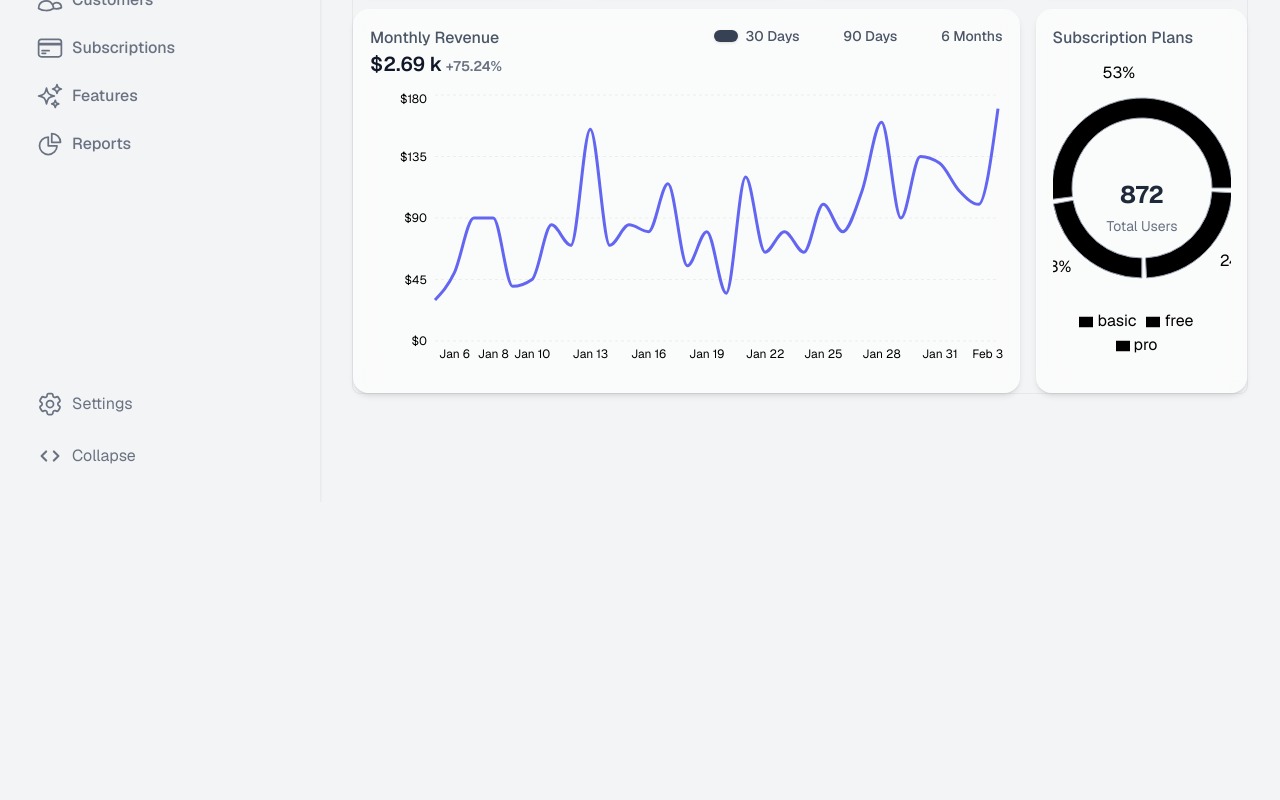
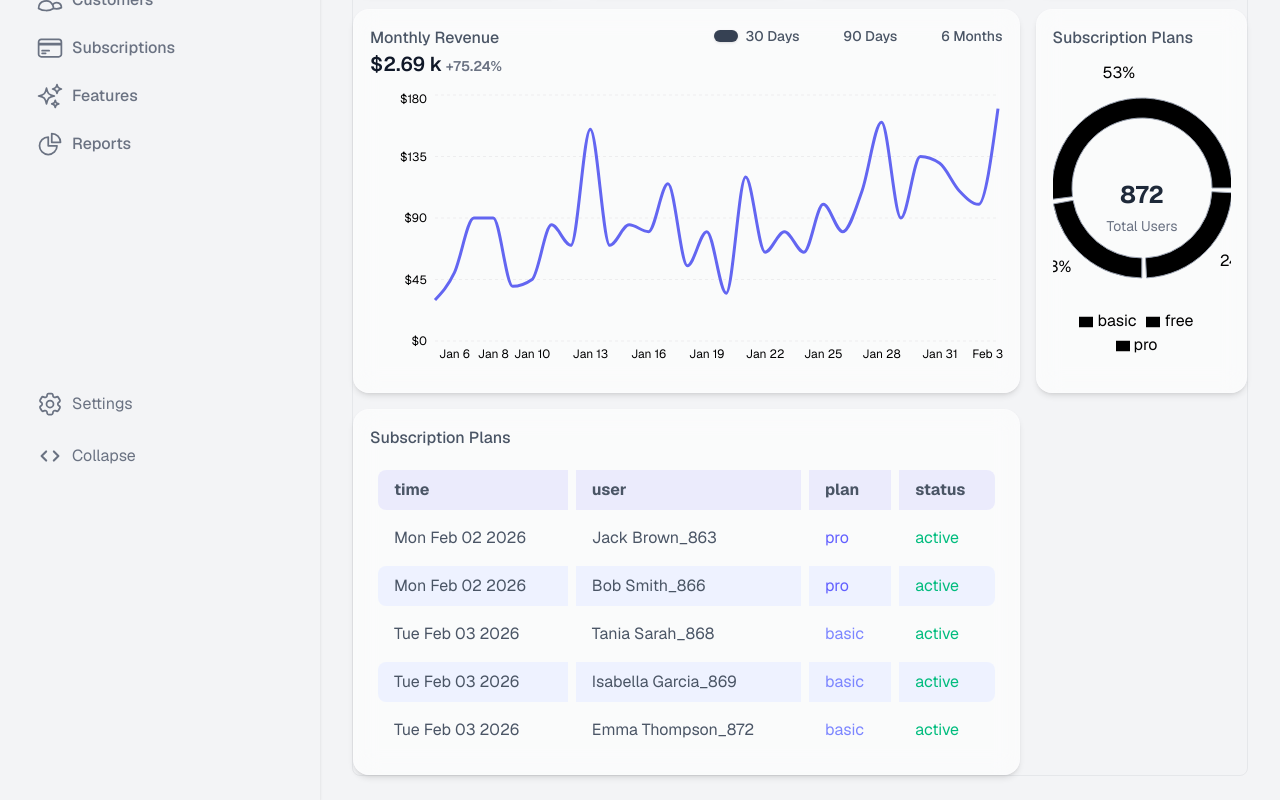
Before and after one commit to AbdallahBenj/analytics-dashboard, a React (Vite) app: page /#/ in a window 1280 px wide. Shown: the part 298-1098 px from the top of the page. Before the commit the page ends 800 px from the top, so only its background shows below. Built offline with nearby package versions, Linux system fonts and the light colour scheme.

Commit message:
create dashboard Subscription Plans table

```diff
--- a/src/pages/DashboardPage.jsx
+++ b/src/pages/DashboardPage.jsx
@@ -1,6 +1,7 @@
 import DashboardMiniCardsIcons from "../ui/DashboardMiniCardsIcons.jsx";
 import DashboardRevenueChart from "../ui/DashboardRevenueChart.jsx";
 import DashboardPlansPieChart from "../ui/DashboardPlansPieChart.jsx";
+import DashboardRecentActivity from "../ui/DashboardRecentActivity.jsx";
 
 const DashboardPage = () => {
   return (
@@ -13,6 +14,7 @@ const DashboardPage = () => {
       <DashboardMiniCardsIcons />
       <DashboardRevenueChart />
       <DashboardPlansPieChart />
+      <DashboardRecentActivity />
     </section>
   );
 };
--- a/src/service/generateSubscriptions.js
+++ b/src/service/generateSubscriptions.js
@@ -69,13 +69,14 @@ const generateSubscriptions = (users = []) => {
     return {
       id: `sub_${i}`,
       userId: user.id,
+      userName: user.name,
       createdAt: createdDate.toISOString(),
       startDate: startDate.toISOString(),
       endDate: endDate.toISOString(),
       duration: durationMonths,
       plan: plan.name,
       priceMonthly: plan.price,
-      subscriptionStatus: subStatus,
+      subsStatus: subStatus,
     };
   });
 
--- /dev/null
+++ b/src/ui/DashboardRecentActivity.jsx
@@ -0,0 +1,79 @@
+import { subscriptionsData } from "../service/generateData.js";
+
+const DashboardRecentActivity = () => {
+  console.log("subscriptionsData:", subscriptionsData);
+  const lastSubs5 = subscriptionsData.sort((a, b) => b.id - a.id).slice(-5);
+  console.log("lastSubs5:", lastSubs5);
+
+  return (
+    <div
+      className="recent-activity-table h-fit
+            rounded-2xl p-4 cursor-pointer
+            col-span-4 lg:col-span-3
+
+            bg-white/60 dark:bg-gray-900/40
+            backdrop-blur-md
+
+            border border-white/20 dark:border-white/10
+
+            shadow-md shadow-black/10
+            hover:shadow-xl hover:shadow-black/20
+            transition-all duration-300"
+    >
+      <h3
+        className="recent-activity-title mb-3
+        text-md font-medium
+        text-gray-600 dark:text-gray-300"
+      >
+        Subscription Plans
+      </h3>
+      <table className="border-separate border-spacing-2 w-full">
+        <thead>
+          <tr
+            className="text-left text-gray-600 dark:text-gray-300
+            bg-indigo-500/10
+            "
+          >
+            <th className="px-4 py-2 rounded-l-lg">time</th>
+            <th className="px-4 py-2">user</th>
+            <th className="px-4 py-2">plan</th>
+            <th className="px-4 py-2 rounded-r-lg">status</th>
+          </tr>
+        </thead>
+        <tbody>
+          {lastSubs5.map((sub, i) => {
+            return (
+              <tr
+                key={sub.id}
+                className={`text-gray-600 dark:text-gray-400
+                hover:bg-gray-500/10
+                ${i % 2 !== 0 && "bg-indigo-50 dark:bg-indigo-50/5"}`}
+              >
+                <td className="px-4 py-2 rounded-l-lg">
+                  {new Date(sub.startDate).toDateString()}
+                </td>
+                <td className="px-4 py-2">{sub.userName}</td>
+                <td
+                  className={`px-4 py-2
+                  ${sub.plan === "basic" && "text-indigo-400"}
+                  ${sub.plan === "pro" && "text-indigo-500"}`}
+                >
+                  {sub.plan}
+                </td>
+                <td
+                  className={`px-4 py-2 rounded-r-lg
+                  ${sub.subsStatus === "active" && "text-emerald-500"}
+                  ${sub.subsStatus === "canceled" && "text-red-500"}`}
+                >
+                  {sub.subsStatus}
+                </td>
+              </tr>
+            );
+          })}
+        </tbody>
+      </table>
+    </div>
+  );
+};
+
+export default DashboardRecentActivity;
--- a/src/utils/getActiveSubscriptions.js
+++ b/src/utils/getActiveSubscriptions.js
@@ -1,6 +1,6 @@
 const getActiveSubscriptions = (subscriptions = []) => {
   const activeSubscriptions = subscriptions.filter(
-    (subscription) => subscription.subscriptionStatus === "active",
+    (subscription) => subscription.subsStatus === "active",
   );
 
   return activeSubscriptions;
```
